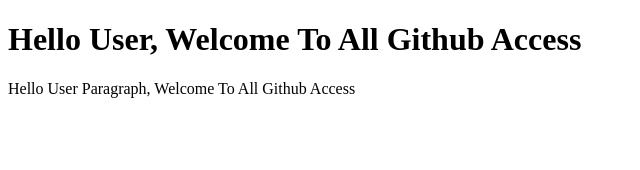
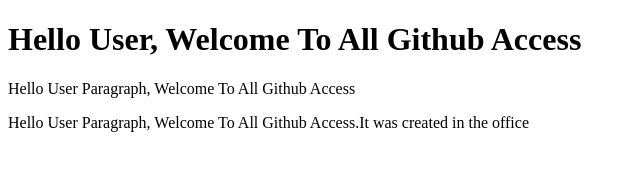
Before and after one commit to Dilshod-Abdirazzoqov/githubRepository-By-VSCode, a plain HTML site: page index.html in a window 1280 px wide. Shown: the whole page, without its empty margins (0-640 px from the left). Drawn offline with Linux system fonts and the light colour scheme.

Commit message:
officevshome

```diff
--- a/index.html
+++ b/index.html
@@ -10,5 +10,8 @@
     <h1>Hello User, Welcome To All Github Access</h1>
 
     <p>Hello User Paragraph, Welcome To All Github Access</p>
+
+    <p>Hello User Paragraph, Welcome To All Github Access.It was created in the office</p>
+
 </body>
 </html>
```
